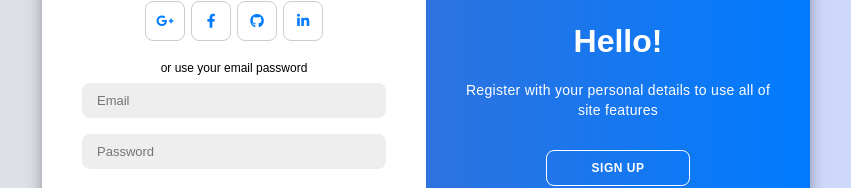
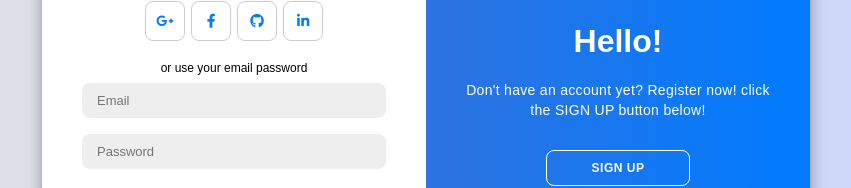
Before and after one commit to ab1tchi/JobSearch, a React (Vite) app in the folder job-search-site/: page / in a window 1280 px wide. Shown: the part 296-484 px from the top of the page, without its empty margins (214-1065 px from the left). Built offline with nearby package versions, Linux system fonts and the light colour scheme.

Commit message:
Update LoginPage.jsx

```diff
--- a/job-search-site/src/components/LoginPage.jsx
+++ b/job-search-site/src/components/LoginPage.jsx
@@ -9,7 +9,6 @@ function LoginPage({ onLogin, onSignUp }) {
 
   const handleToggle = () => {
     setIsSignUp(!isSignUp);
-    // Clear inputs on toggle for better UX
     setName('');
     setEmail('');
     setPassword('');
@@ -97,12 +96,12 @@ function LoginPage({ onLogin, onSignUp }) {
         <div className="toggle">
           <div className="toggle-panel toggle-left">
             <h1>Welcome Back!</h1>
-            <p>Enter your personal details to use all of site features</p>
+            <p>Already have an account? click the SIGN IN button below!</p>
             <button className="hidden" onClick={handleToggle}>Sign In</button>
           </div>
           <div className="toggle-panel toggle-right">
             <h1>Hello!</h1>
-            <p>Register with your personal details to use all of site features</p>
+            <p>Don't have an account yet? Register now! click the SIGN UP button below!</p>
             <button className="hidden" onClick={handleToggle}>Sign Up</button>
           </div>
         </div>
```
